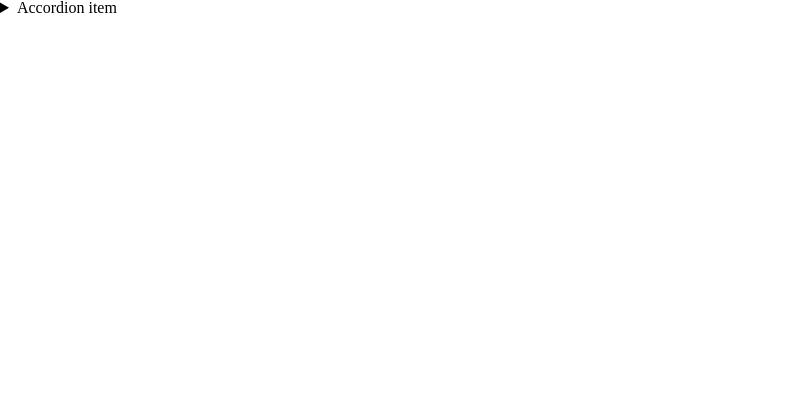
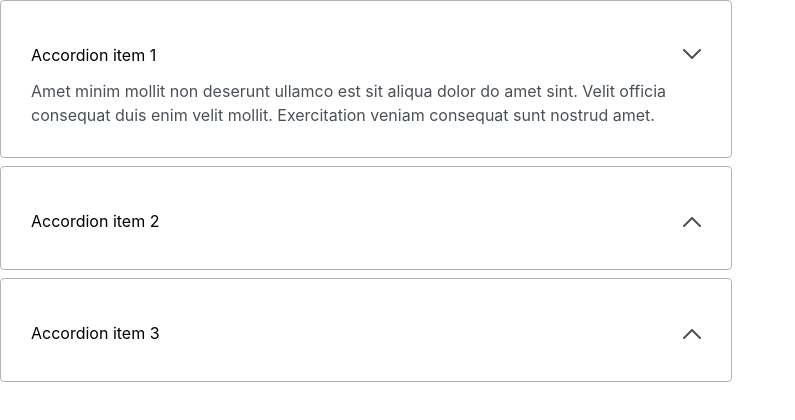
Before and after one commit to js-tasks-ru/htmlcss-20210812_edryzhevskij, a website: page 03-lection1/02-accordion/index.html in a window 1280 px wide. Shown: the whole page, without its empty margins (0-795 px from the left). Drawn offline with Linux system fonts and the light colour scheme.

Commit message:
example solution dz2

```diff
--- a/03-lection1/02-accordion/accordion.css
+++ b/03-lection1/02-accordion/accordion.css
@@ -1 +1,56 @@
 /* Стилизация аккордеона */
+@import '../assets/css/main.css';
+
+.accordion__item {
+    font-family: 'Inter', sans-serif;
+    font-size: 16px;
+    font-weight: 400;
+    line-height: 24px;
+    letter-spacing: 0em;
+    text-align: left;
+    margin-bottom: 8px;
+    padding-bottom:30px;
+    border-radius: 4px;
+    width: 730px;
+    border: 1px solid var(--grey-3);
+    overflow: hidden;
+    max-height: 72px;
+}
+
+.accordion__item[open]{
+    max-height: 144px;
+}
+
+.accordion__item:last-child {
+    margin-bottom: 0;
+}
+
+.accordion__summary {
+    color: black;
+    padding: 12px;
+    cursor: pointer;
+    list-style: none;
+    outline: none;
+    position: relative;
+    margin-left:18px;
+    margin-top:30px;
+}
+
+.accordion__summary::after {
+    content: url("arrow.svg");
+    position: absolute;
+    right: 30px;
+    color:#495057;
+    transition: transform 0.2s ease-in-out;
+}
+
+.accordion__item[open] .accordion__summary::after {
+    transform: rotate(180deg);
+}
+
+.accordion__content {
+    color:#495057;
+    width: 650px;
+    height: 48px;
+    margin-left: 30px;
+}
--- a/03-lection1/02-accordion/index.html
+++ b/03-lection1/02-accordion/index.html
@@ -6,13 +6,27 @@
         <link rel="stylesheet" href="./accordion.css">
     </head>
     <body>
-        <details>
-            <summary>
-                Accordion item
-            </summary>
-            <p>
-                Hidden content
-            </p>
-        </details>
+        <div class="accordion">
+            <details class="accordion__item" open>
+                <summary class="accordion__summary">Accordion item 1</summary>
+                <div class="accordion__content">
+                    Amet minim mollit non deserunt ullamco est sit aliqua dolor do amet sint. Velit officia consequat duis enim velit mollit. Exercitation veniam consequat sunt nostrud amet.
+                </div>
+            </details>
+
+            <details class="accordion__item">
+                <summary class="accordion__summary">Accordion item 2</summary>
+                <div class="accordion__content">
+                    Lorem ipsum dolor sit amet, consectetur adipiscing elit, sed do eiusmod tempor incididunt ut labore et dolore magna aliqua.
+                </div>
+            </details>
+
+            <details class="accordion__item">
+                <summary class="accordion__summary">Accordion item 3</summary>
+                <div class="accordion__content">
+                    Duis aute irure dolor in reprehenderit in voluptate velit esse cillum dolore eu fugiat nulla pariatur.
+                </div>
+            </details>
+        </div>
     </body>
 </html>
```
Also changed, not shown: index.html (+8 -2 lines), pages/page.css (added, +45 -0 lines), 03-lection1/02-accordion/arrow.svg (added).
